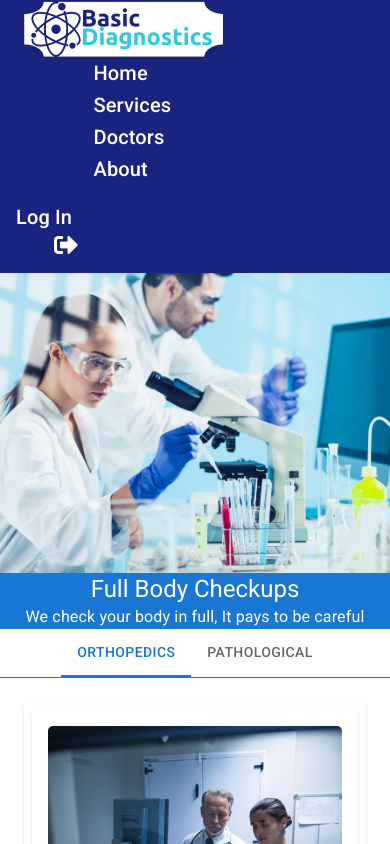
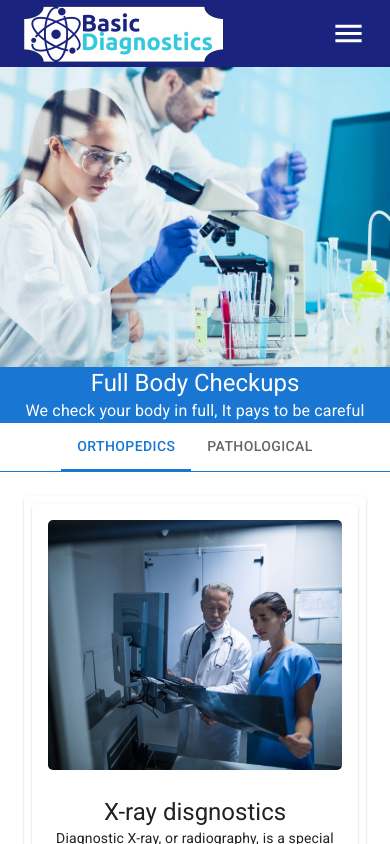
Before and after one commit to shumittaher/basic-diagnostics, a React (Create React App) app: page / in a window 390 px wide. Shown: the top 844 px of the page. Built offline with nearby package versions, Linux system fonts and the light colour scheme; no server answers.

Commit message:
responsive header

```diff
--- a/src/Components/Header/Header.js
+++ b/src/Components/Header/Header.js
@@ -4,9 +4,11 @@ import Box from '@mui/material/Box';
 import Typography from '@mui/material/Typography';
 import useAuth from './../../hooks/useAuth';
 import Icon from '@mui/material/Icon';
-
+import MenuIcon from '@mui/icons-material/Menu';
 
 const Header = () => {
+    const [menuStyle, setMenuStyle] = React.useState("none")
+    const handleToggle = () => menuStyle === "none" ? setMenuStyle("flex") : setMenuStyle("none")
 
     const { user, logOut } = useAuth()
 
@@ -17,7 +19,11 @@ const Header = () => {
     const menuTextStyle = {
         px: 2,
         width: 100,
-        textAlign: 'left'
+        textAlign: 'left',
+        display: {
+            xs: 'none',
+            sm: 'inline'
+        }
     }
 
     return (
@@ -45,7 +51,7 @@ const Header = () => {
                         // py: 2
                     }}>
 
-                        <img style={{ marginRight: '40px'}} src="/images/logo/logo.png" alt=""/>
+                        <img style={{ marginRight: '40px' }} src="/images/logo/logo.png" alt="" />
 
 
                         <Typography variant="h6" component="div"
@@ -84,6 +90,13 @@ const Header = () => {
                                 sm: 'row'
                             },
                         }}>
+                        <MenuIcon onClick={handleToggle} sx={{
+                            color: 'white',
+                            display: {
+                                xs: '',
+                                sm: 'none'
+                            }
+                        }} fontSize="large" />
 
                         <Typography variant="h6" component="div"
                             sx={menuTextStyle}>
@@ -93,7 +106,7 @@ const Header = () => {
 
                         <Box sx={{ display: { xs: 'none', sm: 'flex' }, color: "white" }}>{user.email ? <small style={{ marginRight: '10px' }}>Logged in as: {user.email}</small> : <small style={{ marginRight: '10px' }}>Logged Out</small>}</Box>
 
-                        <Icon style={{ cursor: 'pointer', color: "white" }} onClick={handleSignOut} baseClassName="fas" className="fa-sign-out-alt" />
+                        <Icon sx={{ display: { xs: 'none', sm: 'flex' }, cursor: 'pointer', color: "white" }} onClick={handleSignOut} baseClassName="fas" className="fa-sign-out-alt" />
 
                     </Box>
 
@@ -102,6 +115,19 @@ const Header = () => {
                 </Box>
 
             </Box>
+
+            <Box style={{ display: `${menuStyle}`, backgroundColor: '#33c9dc', flexDirection: 'column', justifyContent: 'flex-end', alignItems: 'flex-end' }}>
+
+                <Link style={{ textDecoration: 'none', color: "white", padding: '5px 20px', margin: '2px 5px' }} to="/home">Home</Link>
+                <Link style={{ textDecoration: 'none', color: "white", padding: '5px 20px', margin: '2px 5px' }} to="/services">Services</Link>
+                <Link style={{ textDecoration: 'none', color: "white", padding: '5px 20px', margin: '2px 5px' }} to="/docs">Doctors</Link>
+                <Link style={{ textDecoration: 'none', color: "white", padding: '5px 20px', margin: '2px 5px' }} to="/about">About </Link>
+                <Link style={{ textDecoration: 'none', color: "white", padding: '5px 20px', margin: '2px 5px' }} to="/login">Log In </Link>
+                <Icon sx={{ cursor: 'pointer', color: "white" , padding: '5px 20px', margin: '2px 5px'}} onClick={handleSignOut} baseClassName="fas" className="fa-sign-out-alt" />
+
+
+            </Box>
+
         </div >
     )
 }
```
